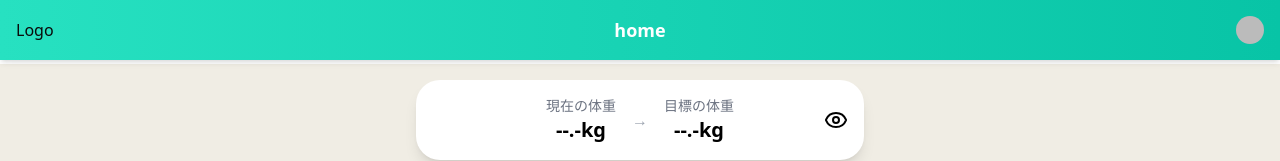
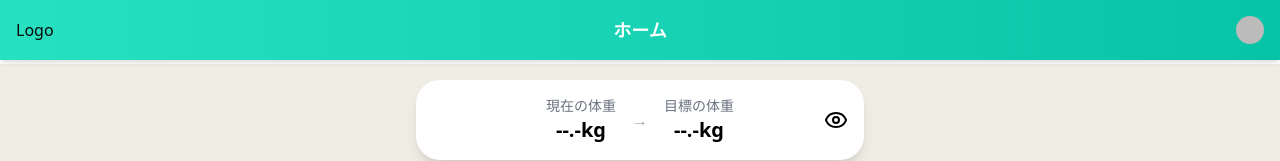
Before and after one commit to s1f102202538/engineer-guild-hackathon, a Next.js app in the folder packages/client/: page /home in a window 1280 px wide. Shown: the top 161 px of the page. Built offline with nearby package versions, Linux system fonts and the light colour scheme; no server answers; sample sign-in values are in the browser's storage; some icons are missing.

Commit message:
home->ホーム

```diff
--- a/packages/client/app/home/page.tsx
+++ b/packages/client/app/home/page.tsx
@@ -75,7 +75,7 @@ const Page = () => {
       <UserDataContext.Provider value={userData}>
         <DailyPatienceCaloriesContext.Provider value={dailyPatienceCalories}>
           <CommentContext.Provider value={comment}>
-            <Header title="home" />
+            <Header title="ホーム" />
             <div className="w-full mx-auto h-screen bg-beige-100 flex flex-col relative text-black">
               <main className="flex-1 px-4 pt-4 pb-16 space-y-4 overflow-hidden">
                 <CheckWeight />
```
